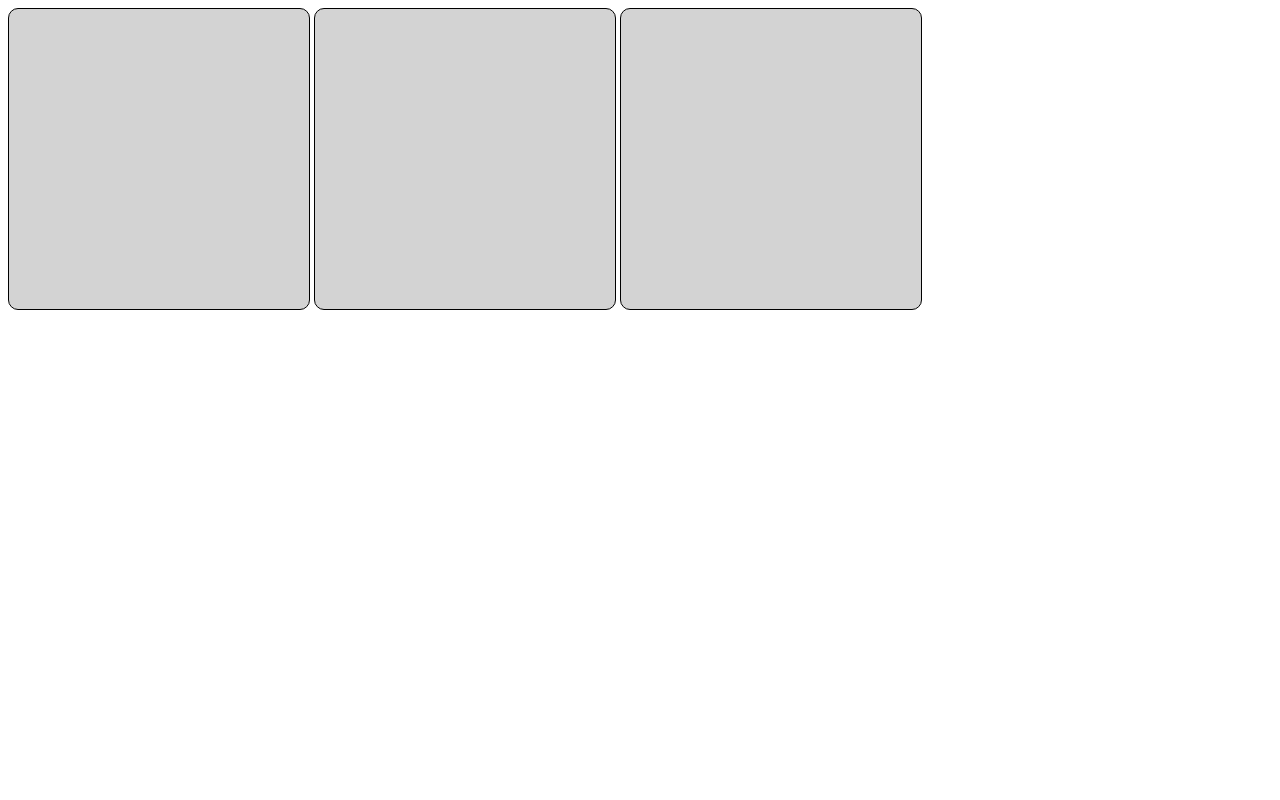
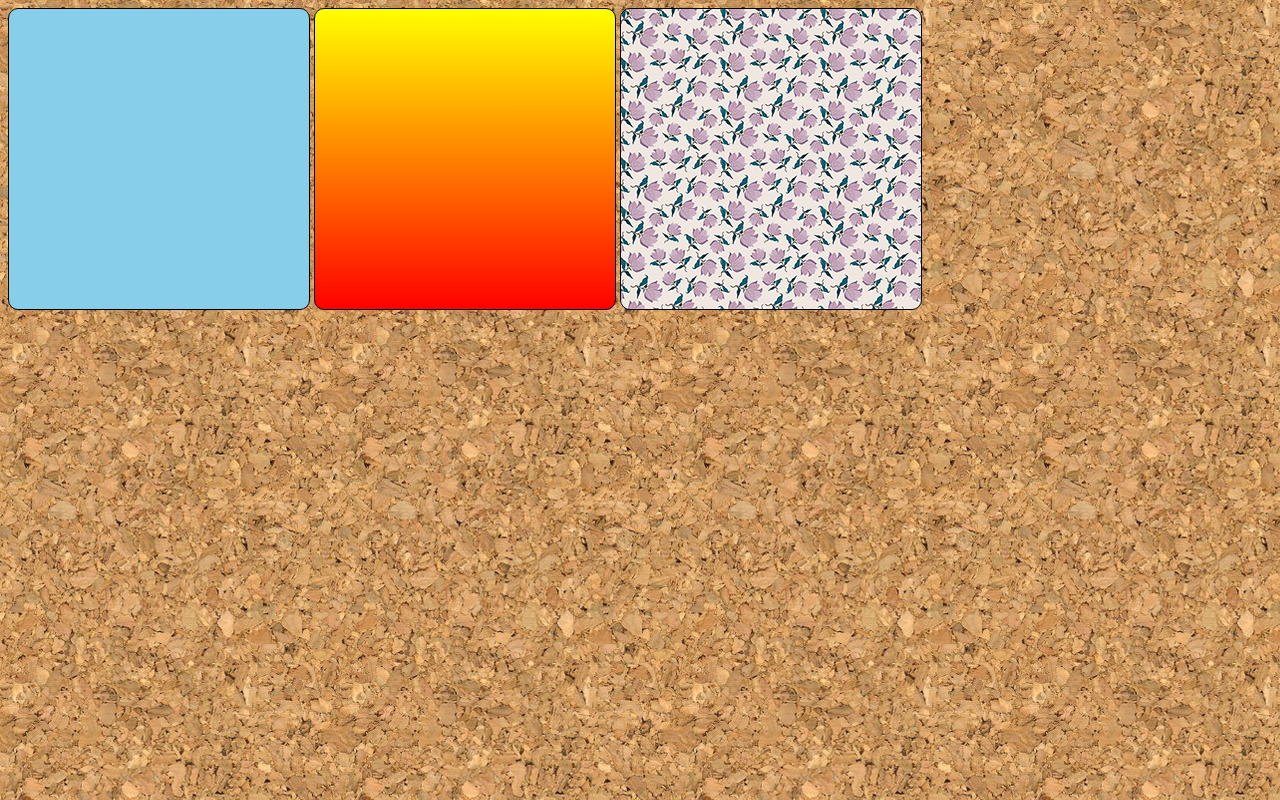
Before and after one commit to sergiotechmaster/HTML-CSS, a plain HTML site: page Exercícios/Ex022/fundos001.html in a window 1280 px wide. Drawn offline with Linux system fonts and the light colour scheme.

Commit message:
Update fundos001.html

```diff
--- a/Exercícios/Ex022/fundos001.html
+++ b/Exercícios/Ex022/fundos001.html
@@ -5,6 +5,10 @@
     <meta name="viewport" content="width=device-width, initial-scale=1.0">
     <title>Teste de Imagem de Fundo</title>
     <style>
+        body{
+            background-image: url('imagens/wallpaper001.jpg');
+        }
+
         div.quadrado {
             display: inline-block;
             border: 1px solid black;
@@ -14,16 +18,16 @@
             background-color: lightgray;
         }
 
-        div#idq1 {
+        div#q1 {
             background-color: skyblue;
 
         }
-        div#idq2 {
+        div#q2 {
             background-image: linear-gradient(to bottom,yellow,red);
 
         }
-        div#idq3 {
-
+        div#q3 {
+            background-image: url('imagens/pattern003.png');
         }
     </style>
 </head>
```
